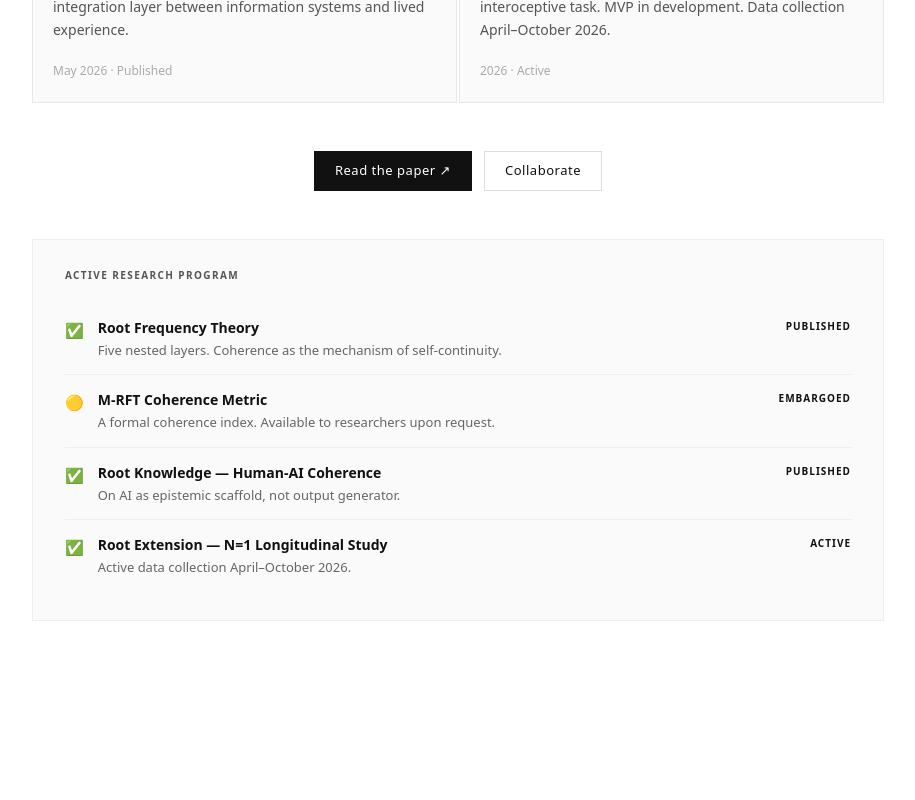
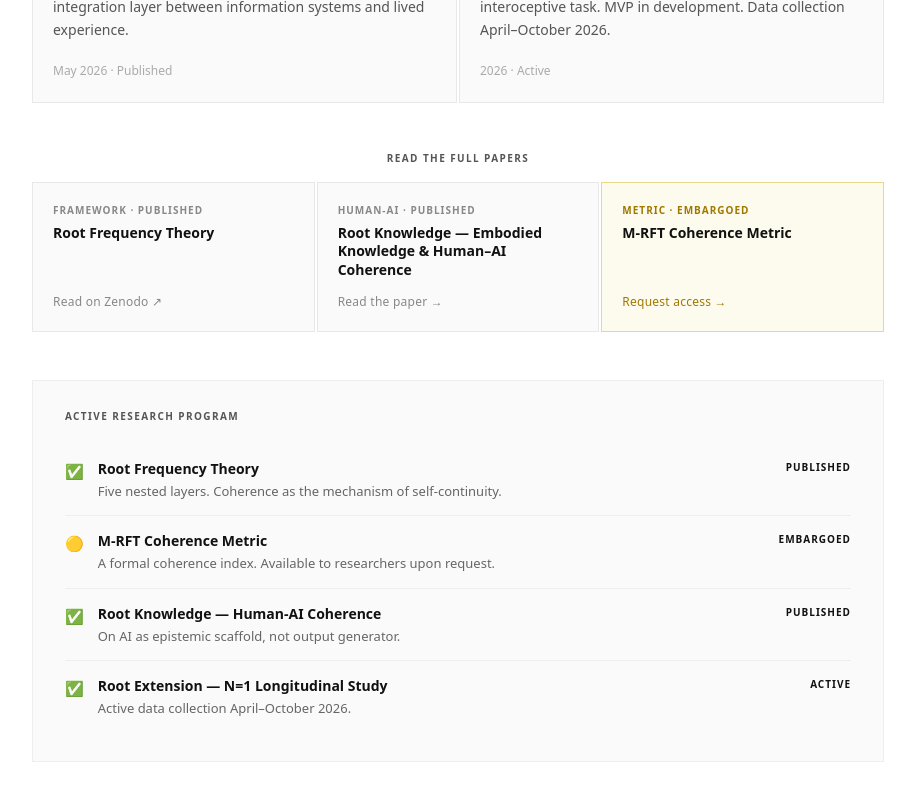
Before and after one commit to biaavanzo/avanzorft.github.io, a Next.js app: page / in a window 1280 px wide. Shown: the part 2094-2894 px from the top of the page, without its empty margins (182-1097 px from the left). Before the commit the page ends 2795 px from the top, so only its background shows below. Built offline with nearby package versions, Linux system fonts and the light colour scheme.

Commit message:
paper cta section, embargoed yellow

```diff
--- a/app/page.tsx
+++ b/app/page.tsx
@@ -139,18 +139,43 @@ export default function Home() {
         }
         .card-text { font-size: 14px; line-height: 1.7; color: #555; font-family: system-ui; flex: 1; }
         .card-date { font-size: 12px; color: #aaa; font-family: system-ui; margin-top: auto; padding-top: 12px; }
-        .cta-row {
-          margin-top: 48px; display: flex; gap: 12px; justify-content: center; flex-wrap: wrap;
+
+        /* PAPER CTA SECTION */
+        .paper-cta-section { margin-top: 48px; }
+        .paper-cta-label {
+          font-size: 10px; font-weight: 600; color: #555;
+          text-transform: uppercase; letter-spacing: 0.14em;
+          font-family: system-ui; margin-bottom: 16px; text-align: center;
         }
-        .cta-link {
-          font-size: 13px; color: #111; text-decoration: none;
-          border: 1px solid #ddd; padding: 9px 20px;
-          font-family: system-ui; letter-spacing: 0.04em;
-          transition: border-color 0.15s, background 0.15s;
+        .paper-cta-grid {
+          display: grid; grid-template-columns: repeat(3, 1fr); gap: 2px;
         }
-        .cta-link:hover { border-color: #111; background: #f7f7f7; }
-        .cta-link.primary { background: #111; color: #fff; border-color: #111; }
-        .cta-link.primary:hover { background: #333; }
+        .paper-cta-card {
+          text-decoration: none; display: flex; flex-direction: column;
+          border: 1px solid #e8e8e8; padding: 20px; background: #fafafa;
+          transition: background 0.2s, border-color 0.2s; gap: 6px;
+        }
+        .paper-cta-card:hover { background: #f0f0ee; border-color: #ccc; }
+        .paper-cta-card.embargoed {
+          border-color: #e8d98a; background: #fdfbee;
+        }
+        .paper-cta-card.embargoed:hover { background: #faf6d0; border-color: #c9a800; }
+        .paper-cta-type {
+          font-size: 10px; font-weight: 600; color: #888;
+          font-family: system-ui; letter-spacing: 0.1em; text-transform: uppercase;
+        }
+        .paper-cta-card.embargoed .paper-cta-type { color: #a07800; }
+        .paper-cta-title {
+          font-size: 14px; font-weight: 600; color: #111;
+          font-family: system-ui; line-height: 1.3; flex: 1;
+        }
+        .paper-cta-card.embargoed .paper-cta-title { color: #111; }
+        .paper-cta-action {
+          font-size: 12px; color: #888; font-family: system-ui;
+          margin-top: 8px; letter-spacing: 0.02em;
+        }
+        .paper-cta-card.embargoed .paper-cta-action { color: #a07800; }
+
         .status-block {
           border: 1px solid #eee; background: #fafafa;
           padding: 28px 32px; margin: 48px 0 0;
@@ -179,6 +204,7 @@ export default function Home() {
           .header-inner { flex-direction: column; gap: 10px; padding: 12px 0; }
           main { padding-top: 100px; }
           .cards { grid-template-columns: 1fr; }
+          .paper-cta-grid { grid-template-columns: 1fr; }
         }
       `}</style>
 
@@ -288,9 +314,26 @@ export default function Home() {
           </div>
         </section>
 
-        <div className="cta-row">
-          <a href="https://doi.org/10.5281/zenodo.18905376" target="_blank" rel="noopener noreferrer" className="cta-link primary">Read the paper ↗</a>
-          <a href="/contact" className="cta-link">Collaborate</a>
+        {/* PAPER CTA */}
+        <div className="paper-cta-section">
+          <div className="paper-cta-label">Read the full papers</div>
+          <div className="paper-cta-grid">
+            <a href="https://doi.org/10.5281/zenodo.18905376" target="_blank" rel="noopener noreferrer" className="paper-cta-card">
+              <div className="paper-cta-type">Framework · Published</div>
+              <div className="paper-cta-title">Root Frequency Theory</div>
+              <div className="paper-cta-action">Read on Zenodo ↗</div>
+            </a>
+            <a href="/expected-outcomes" className="paper-cta-card">
+              <div className="paper-cta-type">Human-AI · Published</div>
+              <div className="paper-cta-title">Root Knowledge — Embodied Knowledge & Human–AI Coherence</div>
+              <div className="paper-cta-action">Read the paper →</div>
+            </a>
+            <a href="/contact" className="paper-cta-card embargoed">
+              <div className="paper-cta-type">Metric · Embargoed</div>
+              <div className="paper-cta-title">M-RFT Coherence Metric</div>
+              <div className="paper-cta-action">Request access →</div>
+            </a>
+          </div>
         </div>
 
         <div className="status-block">
```
